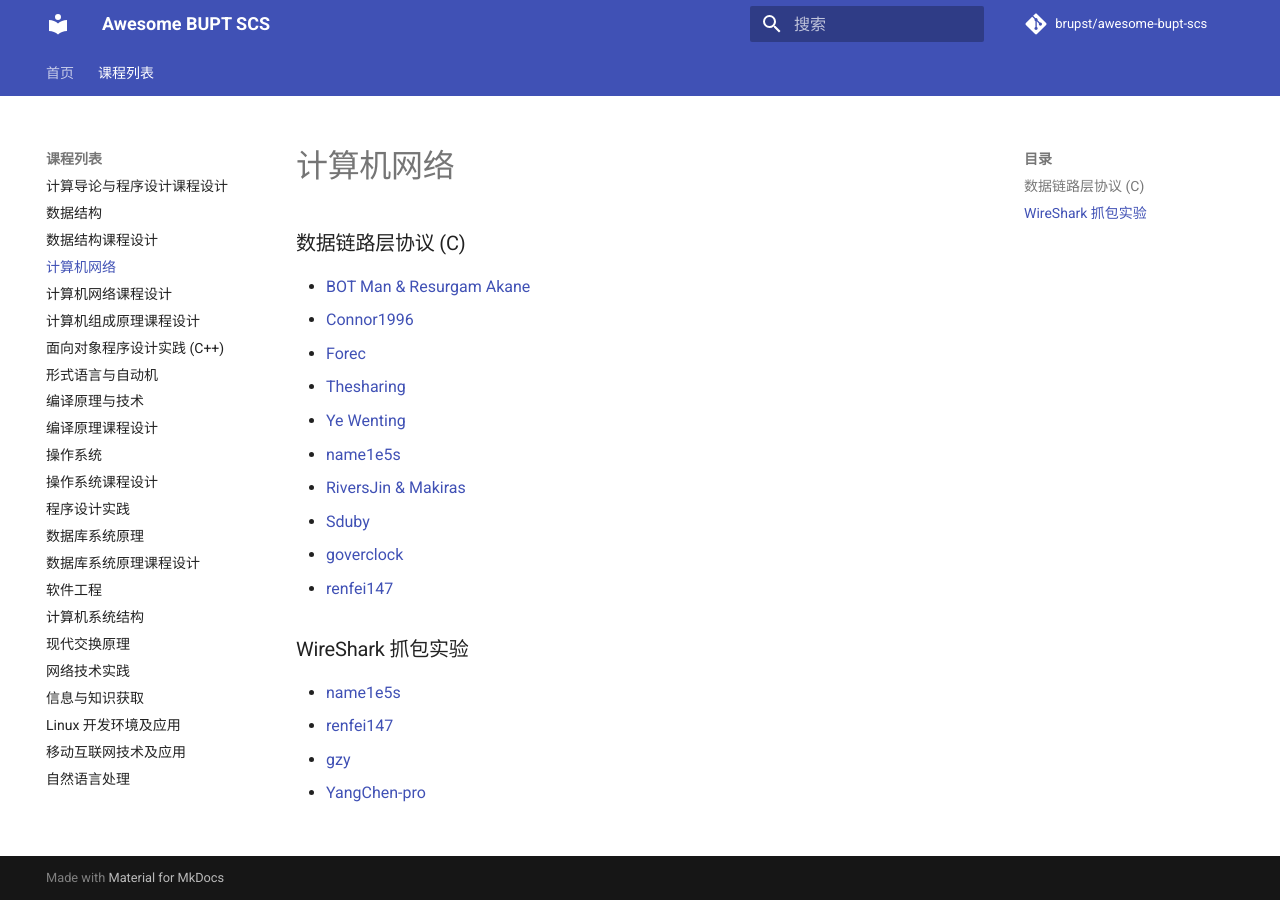
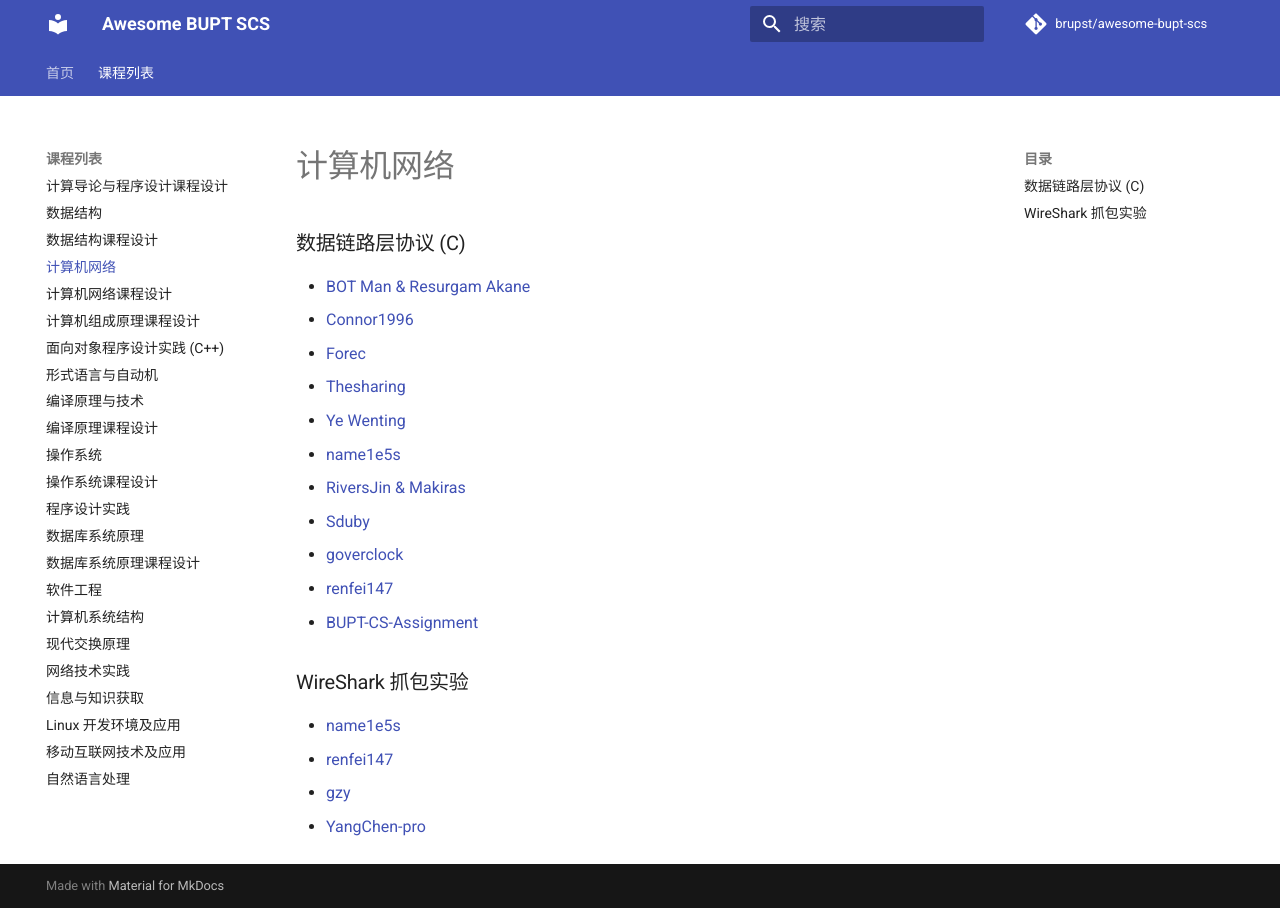
Before and after one commit to brupst/awesome-bupt-scs, an MkDocs documentation site: the page built from projects/Computer-Networks.md, in a window 1280 px wide. Built offline with MkDocs 1.6.1 and Material for MkDocs 9.7.7, drawn with Linux system fonts in a browser that asks for light colours; comment, search, counter and statistics services are not loaded.

Commit message:
更新：计算机网络

```diff
--- a/projects/Computer-Networks.md
+++ b/projects/Computer-Networks.md
@@ -12,6 +12,7 @@
 - [Sduby](https://github.com/Sduby22/Lab1-Linux)
 - [goverclock](https://github.com/goverclock/BUPT-Projects-Public/tree/main/datalink)
 - [renfei147](https://github.com/renfei147/bupt_work_collection/tree/main/computer_network/%E5%AE%9E%E9%AA%8C%E4%B8%80%EF%BC%9A%E9%93%BE%E8%B7%AF%E5%B1%82%E6%BB%91%E5%8A%A8%E7%AA%97%E5%8F%A3%E5%8D%8F%E8%AE%AE%E7%9A%84%E8%AE%BE%E8%AE%A1%E4%B8%8E%E5%AE%9E%E7%8E%B0)
+- [BUPT-CS-Assignment](https://github.com/BUPT-CS-Assignment/Datalink_Layer_Protocal)
 
 ### WireShark 抓包实验
 
```
